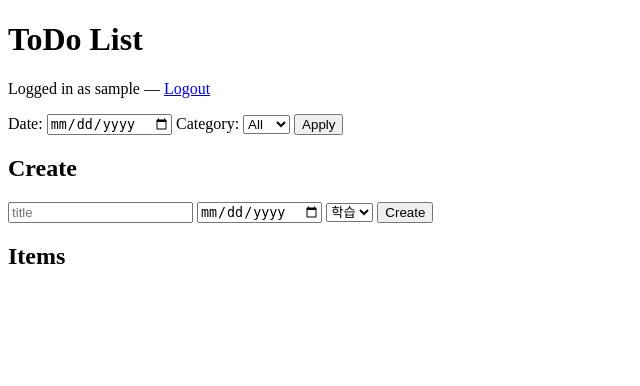
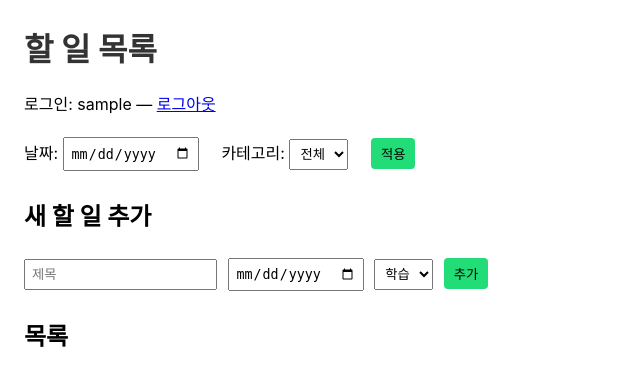
Before and after one commit to clance-1/todo_vibe, a Flask app: page /todos_page in a window 1280 px wide. Shown: the top 386 px of the page, without its empty margins (0-640 px from the left). Run offline with Flask 3, Linux system fonts and the light colour scheme; the visitor is signed in with stand-in values (Sample User, id 1); data that the repository does not hold is empty.

Commit message:
feat(ui): Korean localization and simple styling for demo UI

```diff
--- /dev/null
+++ b/static/style.css
@@ -0,0 +1,10 @@
+body { font-family: -apple-system, BlinkMacSystemFont, 'Segoe UI', Roboto, 'Noto Sans KR', Arial; margin:24px; }
+h1 { color:#333 }
+label { margin-right:12px }
+input, select { margin:6px 6px 6px 0; padding:6px }
+button { padding:6px 10px; background:#2d7; border:none; border-radius:4px }
+.item { padding:8px; margin:4px; border-radius:4px; display:flex; justify-content:space-between }
+.cat-study { background:#ffe6e6 }
+.cat-personal { background:#e6f0ff }
+.cat-work { background:#e6ffe6 }
+.del { background:#ff6666; color:white; border:none; padding:4px 8px; border-radius:3px }
--- a/templates/todos.html
+++ b/templates/todos.html
@@ -3,43 +3,38 @@
 <head>
   <meta charset="utf-8">
   <title>ToDo - Demo</title>
-  <style>
-    .item { padding:8px; margin:4px; border-radius:4px; }
-    .cat-study { background:#ffcccc; }
-    .cat-personal { background:#cce5ff; }
-    .cat-work { background:#ccffcc; }
-  </style>
+  <link rel="stylesheet" href="/static/style.css">
 </head>
 <body>
-  <h1>ToDo List</h1>
-  <p>Logged in as {{ current_user.username }} — <a href="/logout">Logout</a></p>
+  <h1>할 일 목록</h1>
+  <p>로그인: {{ current_user.username }} — <a href="/logout">로그아웃</a></p>
 
   <div>
-    <label>Date: <input type="date" id="filter-date"></label>
-    <label>Category:
+    <label>날짜: <input type="date" id="filter-date"></label>
+    <label>카테고리:
       <select id="filter-cat">
-        <option value="">All</option>
+        <option value="">전체</option>
         <option value="study">학습</option>
         <option value="personal">개인</option>
         <option value="work">업무</option>
       </select>
     </label>
-    <button id="apply">Apply</button>
+    <button id="apply">적용</button>
   </div>
 
-  <h2>Create</h2>
+  <h2>새 할 일 추가</h2>
   <div>
-    <input id="title" placeholder="title">
+    <input id="title" placeholder="제목">
     <input type="date" id="date" value="">
     <select id="category">
       <option value="study">학습</option>
       <option value="personal">개인</option>
       <option value="work">업무</option>
     </select>
-    <button id="create">Create</button>
+    <button id="create">추가</button>
   </div>
 
-  <h2>Items</h2>
+  <h2>목록</h2>
   <div id="items"></div>
 
 <script>
```
Also changed, not shown: templates/login.html (+5 -5 lines), templates/register.html (+5 -5 lines).
